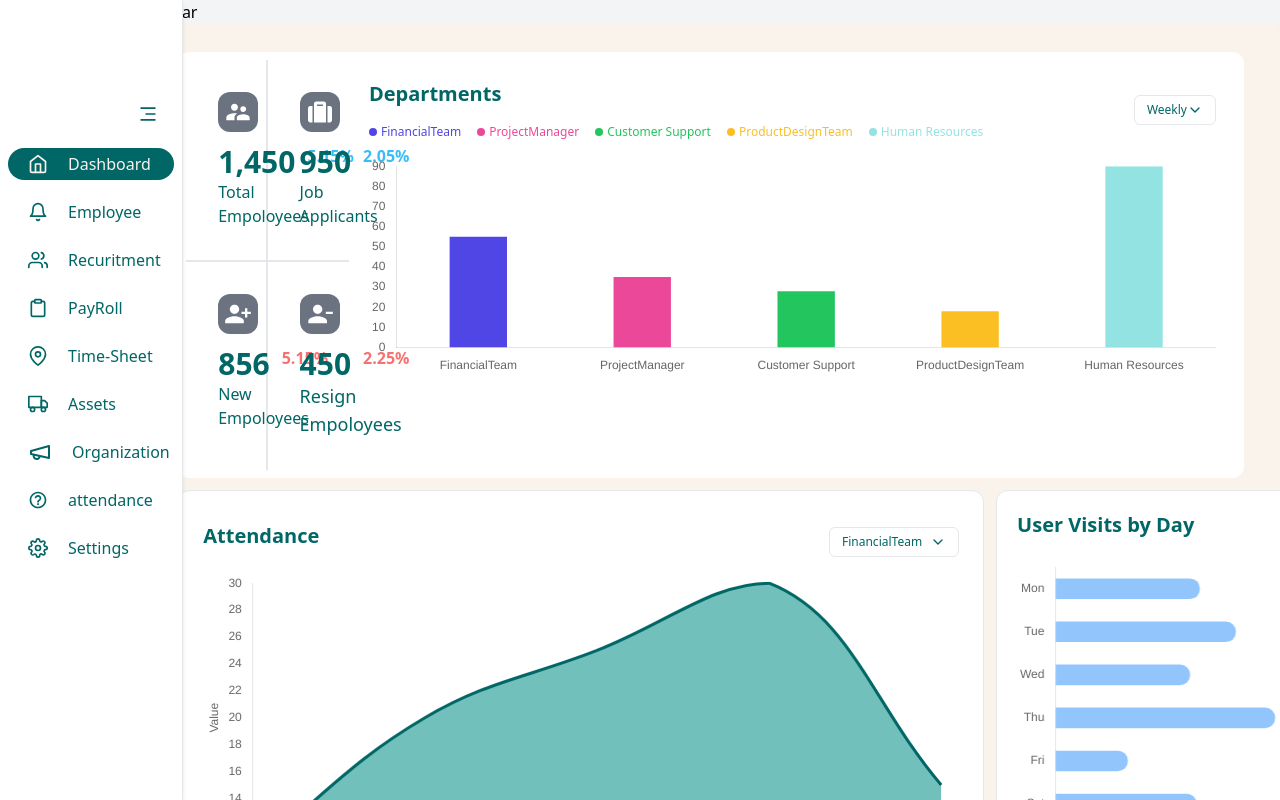
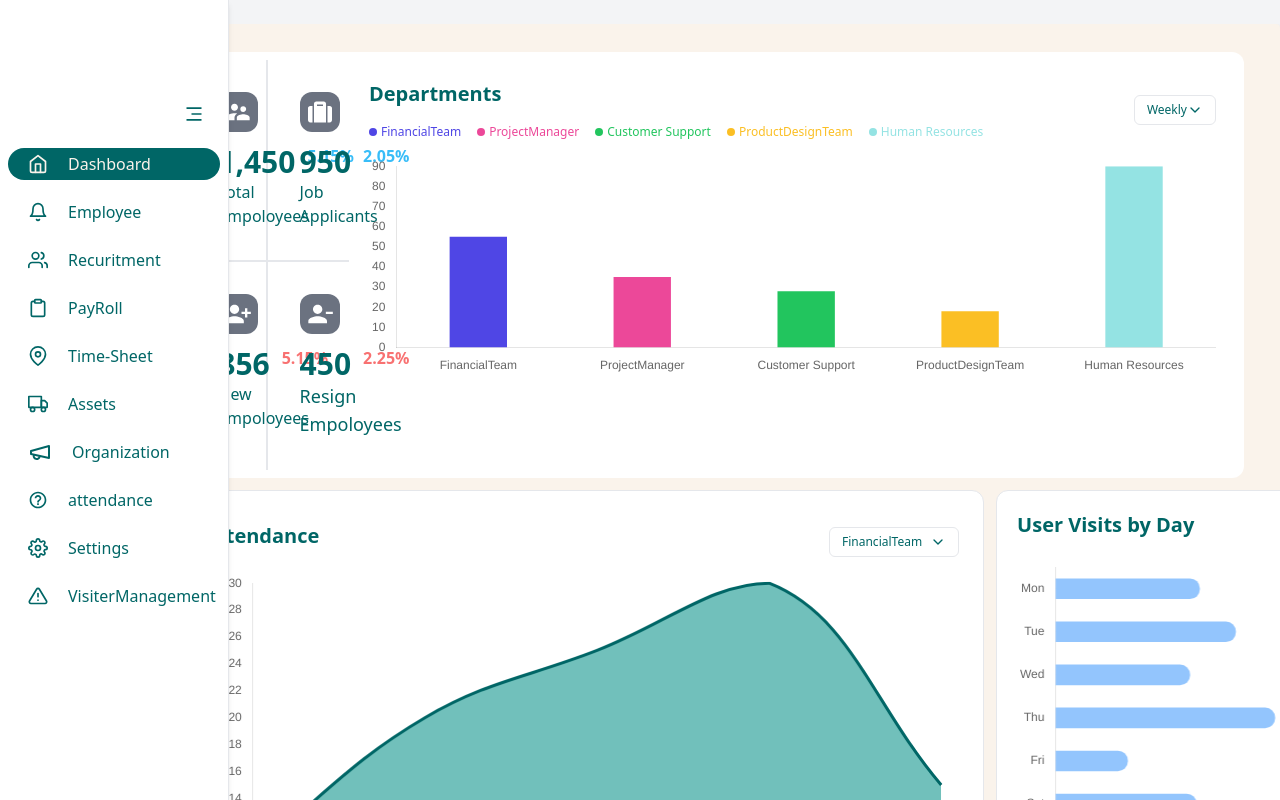
Before and after one commit to SMS-ReactAdminPannel/hrm-hrpanel, a React (Vite) app: page / in a window 1280 px wide. Built offline with nearby package versions, Linux system fonts and the light colour scheme.

Commit message:
visitor page

```diff
--- a/src/components/common/SideBar/SideBar.tsx
+++ b/src/components/common/SideBar/SideBar.tsx
@@ -8,7 +8,7 @@ import {
   FiMapPin,
   FiTruck,
   FiSettings,
-//   FiAlertTriangle,
+  FiAlertTriangle,
 } from "react-icons/fi";
 // import Logo from "../../../assets/LOGO.jpg";
 import { RiMenu2Line,RiMenu3Line} from "react-icons/ri";
@@ -121,13 +121,13 @@ const SideBar = () => {
             isOpen={isOpen}
             onClick={handleLinkClick}
           />
-          {/* <SidebarLink
-            to="/sos"
+          <SidebarLink
+            to="/visitermanagement"
             icon={<FiAlertTriangle />}
-            label="SOS"
+            label="VisiterManagement"
             isOpen={isOpen}
             onClick={handleLinkClick}
-          /> */}
+          />
         </nav>
       </div>
          <div
--- /dev/null
+++ b/src/pages/visitermanagement/VisiterManagement.tsx
@@ -0,0 +1,7 @@
+const VisiterManagement = () => {
+  return (
+    <div>Visiter Management</div>
+  )
+}
+
+export default VisiterManagement;
--- a/src/routes/AppRoutes.tsx
+++ b/src/routes/AppRoutes.tsx
@@ -14,6 +14,7 @@ import Recuritment from "../pages/Recuritment/Recuritment";
 import TimeSheet from "../pages/TimeSheet/TimeSheet";
 import TrainingManage from "../pages/Training Management/TrainingManage";
 import Profile from "../pages/Profile/Profile";
+import VisiterManagement from "../pages/visitermanagement/VisiterManagement";
 
 const AppRoutes = () => {
   const  isAuthenticated  = true
@@ -41,7 +42,7 @@ const AppRoutes = () => {
          <Route path="time-sheet" element={<TimeSheet />} />
          <Route path="training-management" element={<TrainingManage />} />
          <Route path="profile" element={<Profile />} />
-
+          <Route path="visitermanagement" element={<VisiterManagement />} />
       </Route>
     </Routes>
   );
```
